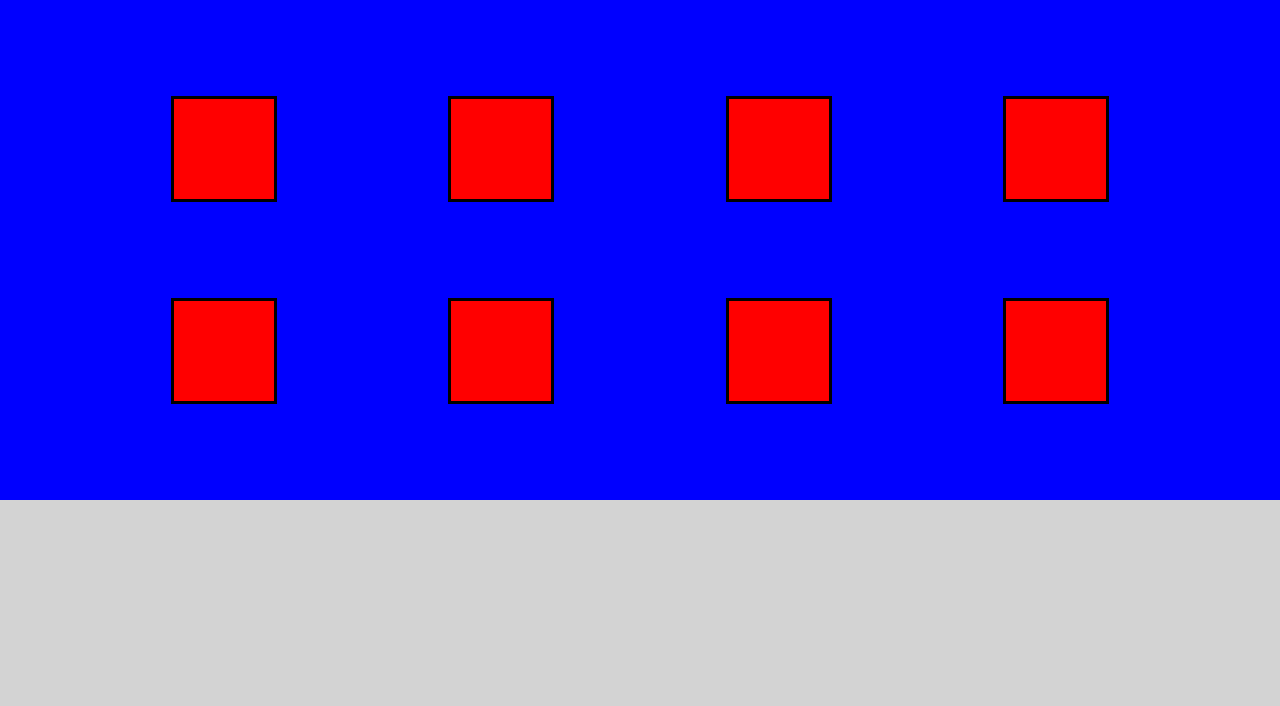
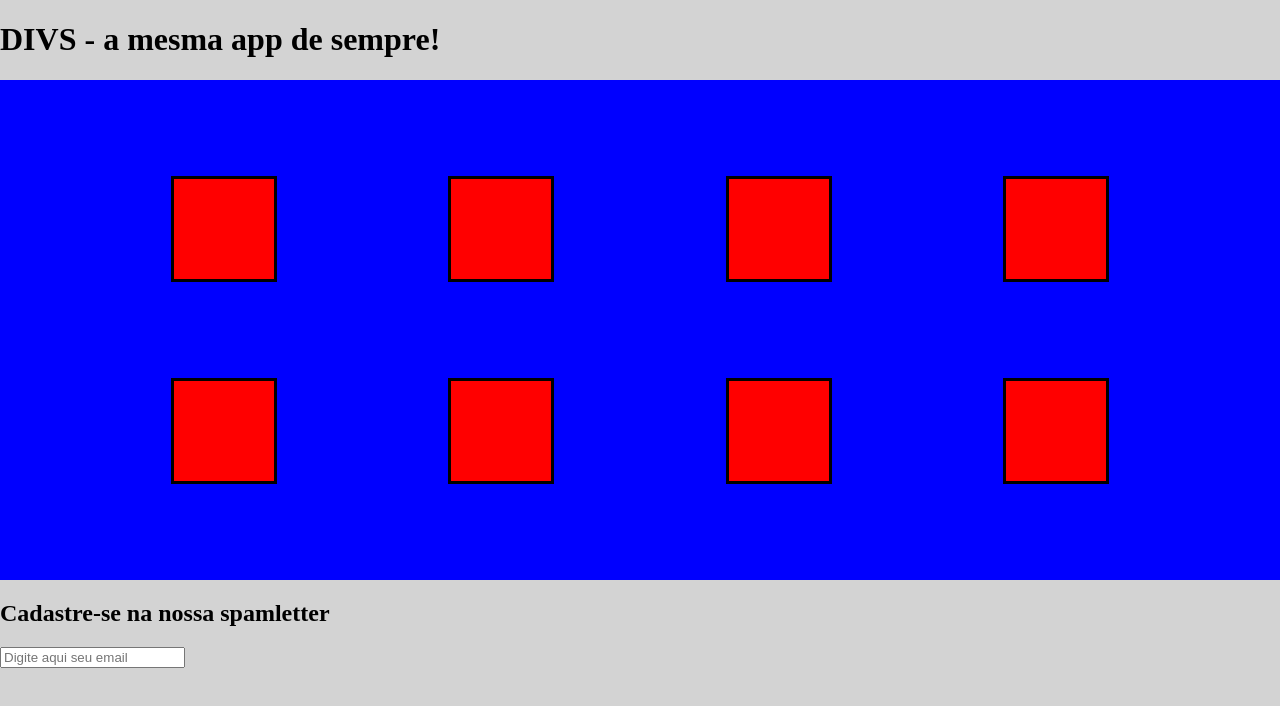
Before and after one commit to mastertech-front-jul19/402-exemplo-gulp, a website: page source/index.html in a window 1280 px wide. Drawn offline with Linux system fonts and the light colour scheme.

Commit message:
Alterar estrutura do HTML do projeto

```diff
--- a/source/index.html
+++ b/source/index.html
@@ -12,6 +12,9 @@
 </head>
 
 <body>
+  <header>
+    <h1>DIVS - a mesma app de sempre!</h1>
+  </header>
   <div class="fora">
     <div class="linha">
       <div class="dentro"></div>
@@ -26,6 +29,10 @@
       <div class="dentro"></div>
     </div>
   </div>
+  <footer>
+    <h2>Cadastre-se na nossa spamletter</h2>
+    <input type="text" placeholder="Digite aqui seu email">
+  </footer>
 </body>
 
 </html>
```
